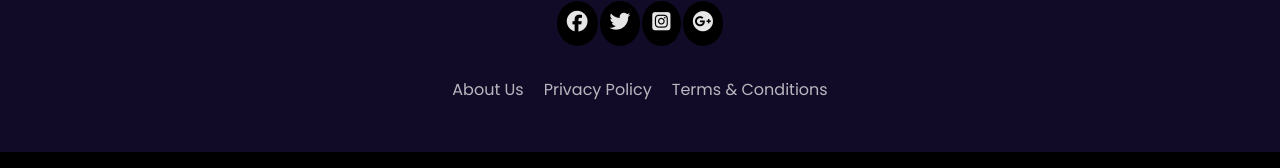
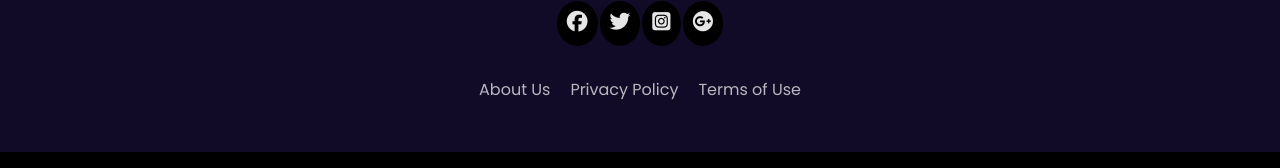
Before and after one commit to Vijay-kumar-das/test, a plain HTML site: page contact-us.html in a window 1280 px wide. Shown: the part 1038-1206 px from the top of the page. Drawn offline with Linux system fonts and the light colour scheme.

Commit message:
Update contact-us.html

```diff
--- a/contact-us.html
+++ b/contact-us.html
@@ -86,7 +86,7 @@
                 <ul>
                     <li><a href="about-us.html">About Us</a></li>
                     <li><a href="privacy-policy.html">Privacy Policy</a></li>
-                    <li><a href="terms-&-conditions.html">Terms & Conditions</a></li>
+                    <li><a href="terms-&-conditions.html">Terms of Use</a></li>
                 </ul>
 
             </div>
```
